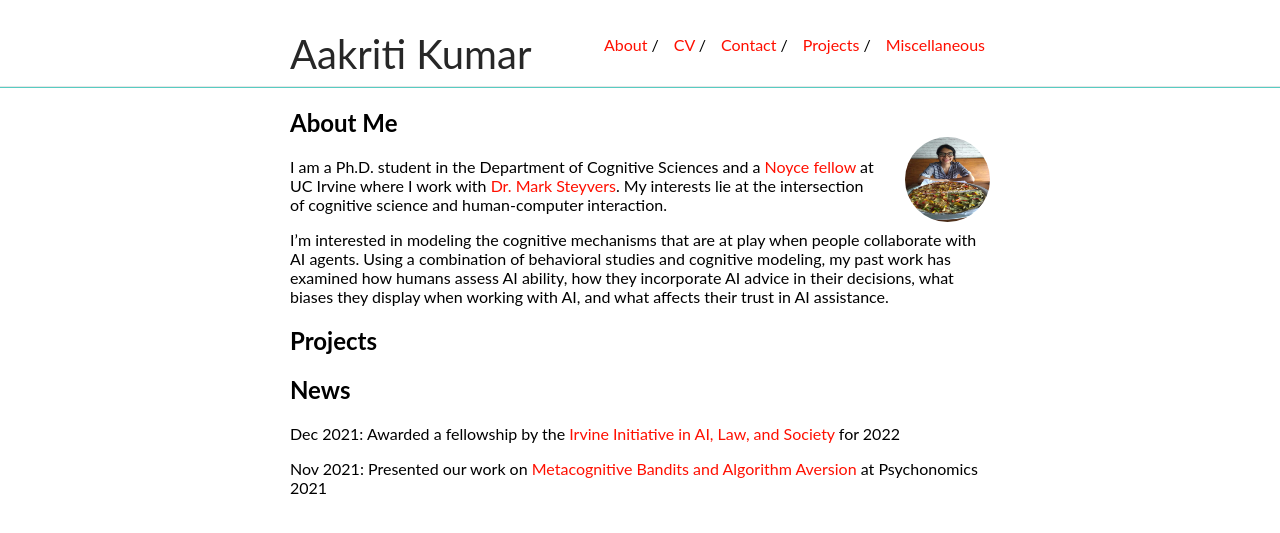
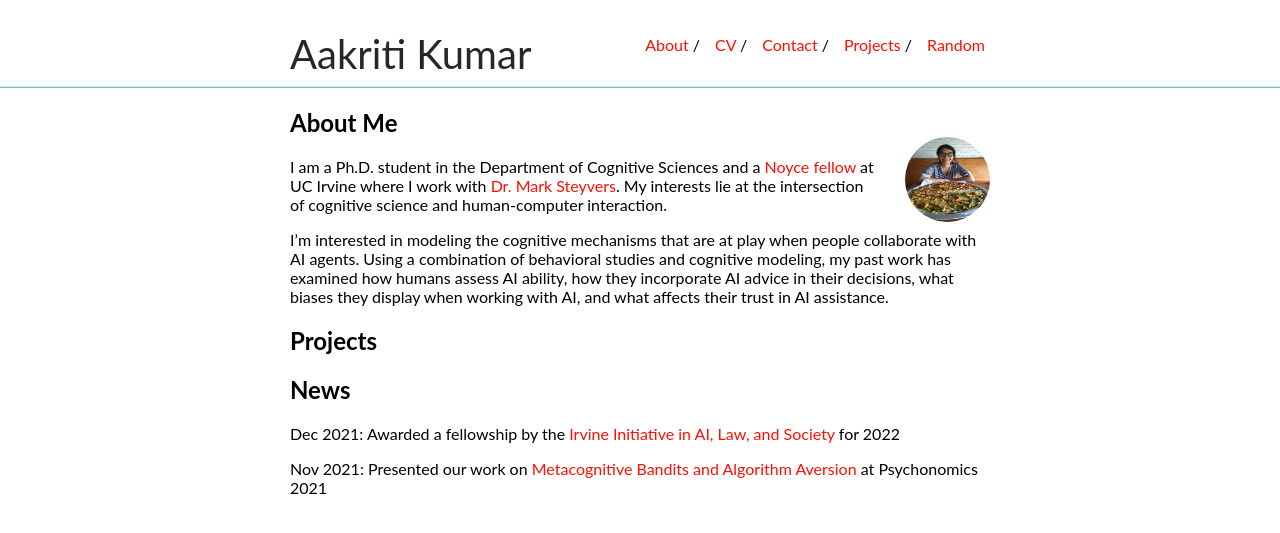
Before and after one commit to aakriti1kumar/aakriti1kumar.github.io, a Jekyll site: the page built from index.md, in a window 1280 px wide. Shown: the top 533 px of the page. Built offline with Jekyll 4.4.1, drawn with Linux system fonts in a browser that asks for light colours; our own code applies the rules of GitHub Pages for plain Markdown files.

Commit message:
Update _config.yml

```diff
--- a/_config.yml
+++ b/_config.yml
@@ -23,5 +23,5 @@ nav:
    link: "contact"
  - name: "Projects"
    link: "projects"
- - name: "Miscellaneous"
-   link: "miscellaneous"
+ - name: "Random"
+   link: "random"
```
